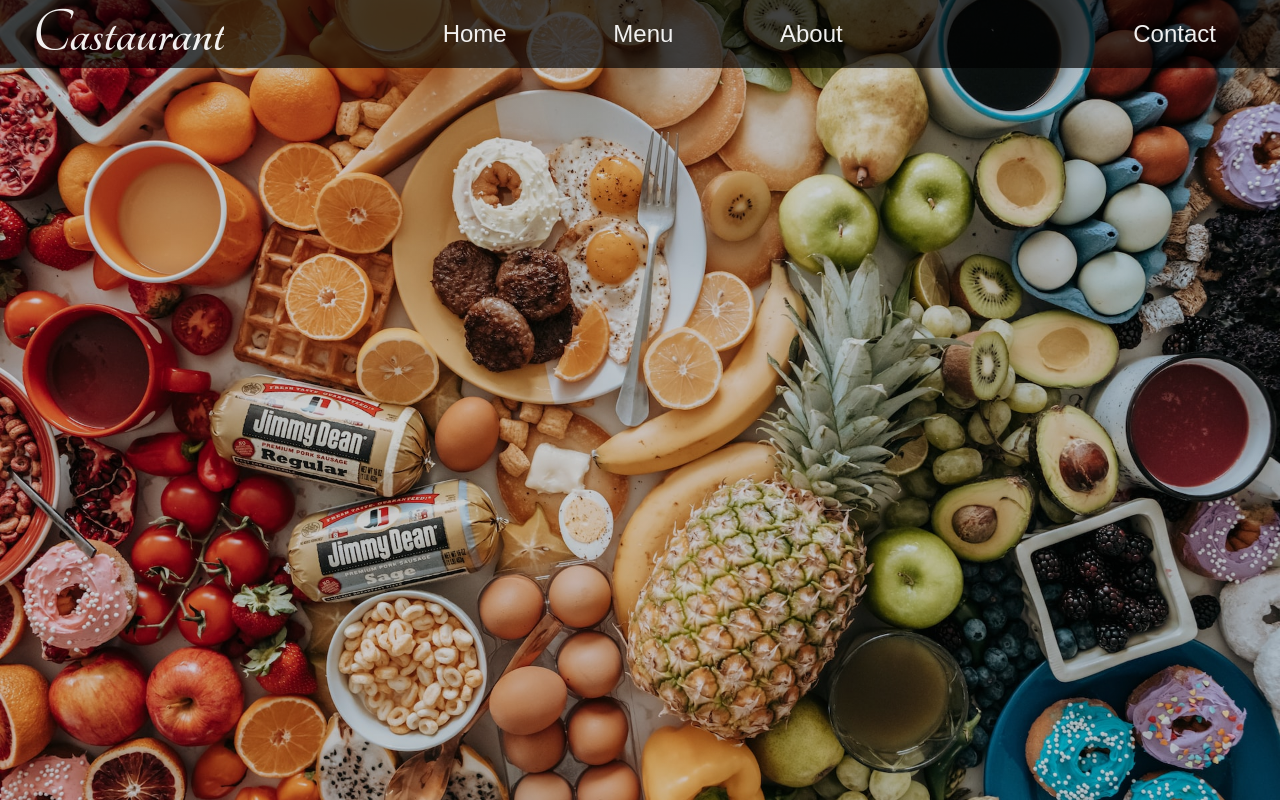
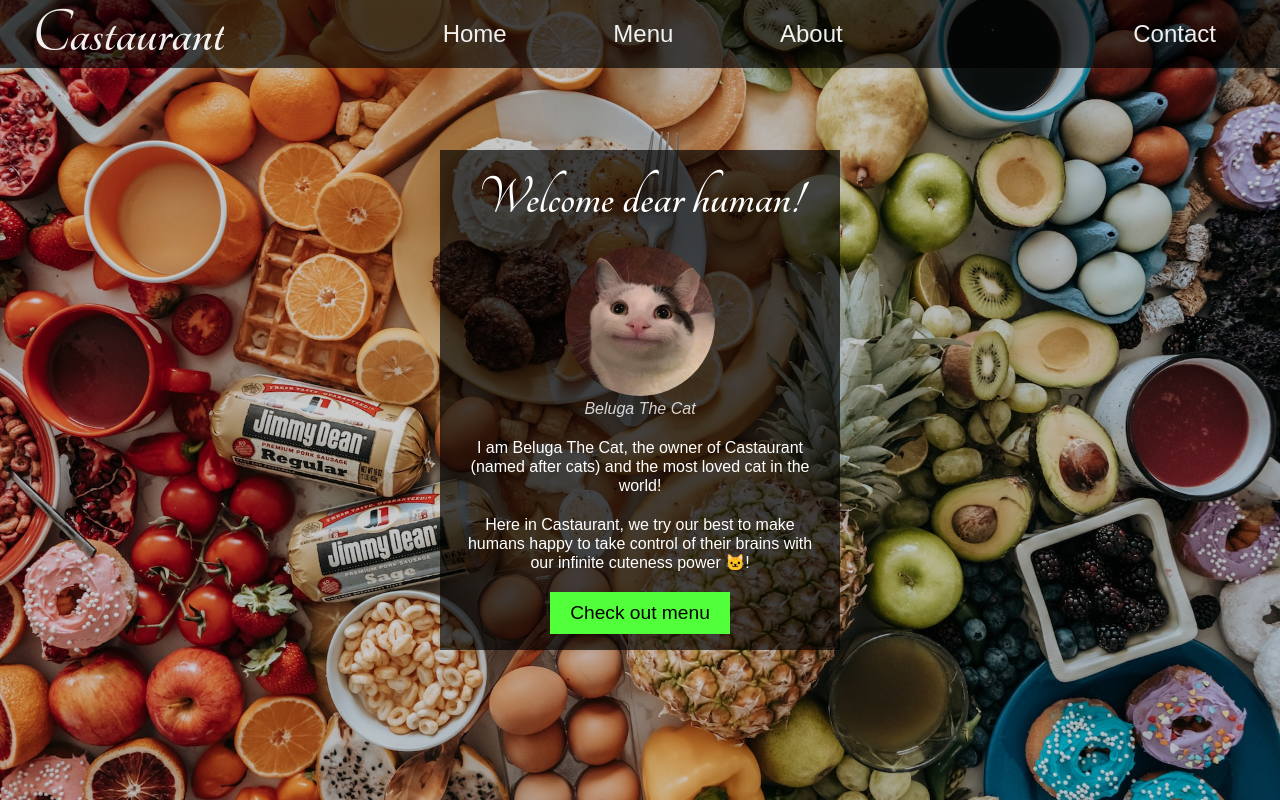
Before and after one commit to CoolNewsGuy/restaurant-page, a website built with webpack: page dist/index.html in a window 1280 px wide. Built offline with Linux system fonts and the light colour scheme; files that its build step writes are made by us from their sources.

Commit message:
Finish home section

```diff
--- a/src/css/style.css
+++ b/src/css/style.css
@@ -20,3 +20,59 @@ body {
    background-image: linear-gradient(to right, #0003, #0003),
       url("../assets/background.jpg");
 }
+
+/* TODO home */
+#home {
+   background: #000a;
+   height: 500px;
+   width: 400px;
+   position: absolute;
+   top: 50%;
+   left: 50%;
+   transform: translate(-50%, -50%);
+   transform-origin: top center;
+   color: #fff;
+   text-align: center;
+   font-family: tangerine;
+}
+
+#home h1 {
+   font-family: inherit;
+   font-size: 3.5rem;
+   margin-top: 20px;
+   margin-bottom: 20px;
+}
+
+figure {
+   margin-bottom: 20px;
+}
+
+figure .pfp {
+   border-radius: 50%;
+   height: 150px;
+   width: 150px;
+}
+
+figure figcaption {
+   font-style: italic;
+   color: #fffc;
+}
+
+.description {
+   width: 90%;
+   margin: auto;
+   line-height: 1.2;
+   margin-bottom: 20px;
+}
+
+.menu-btn {
+   cursor: pointer;
+   border: none;
+   background: rgb(82, 255, 59);
+   font-size: 1.2rem;
+   padding: 10px 20px;
+}
+
+.menu-btn:hover {
+   background: rgb(29, 212, 5);
+}
--- a/src/index.js
+++ b/src/index.js
@@ -5,4 +5,4 @@ import "./css/style.css";
 
 let pageContent = document.getElementById("content");
 
-pageContent.append(Navbar());
+pageContent.insertBefore(Navbar(), document.querySelector(".home"));
```
Also changed, not shown: dist/index.html, dist/main.js, src/assets/Beluga.jpeg (added).
